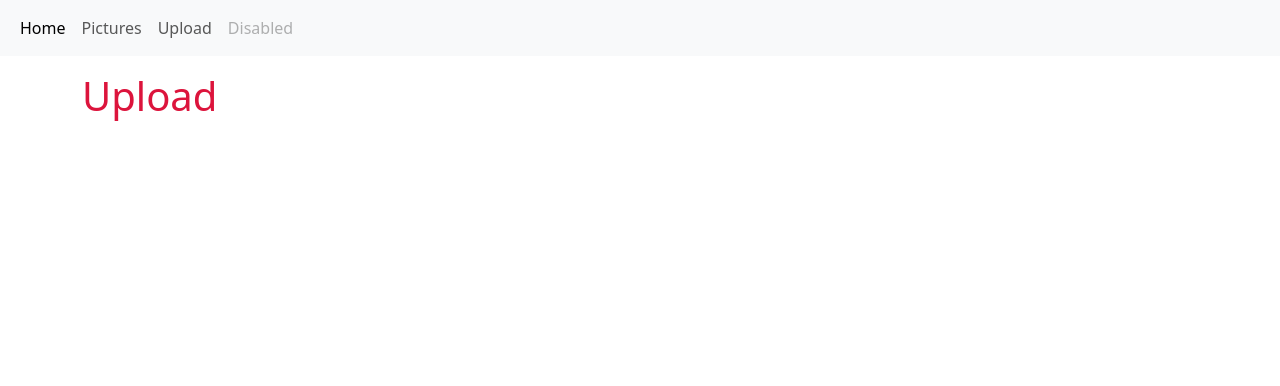
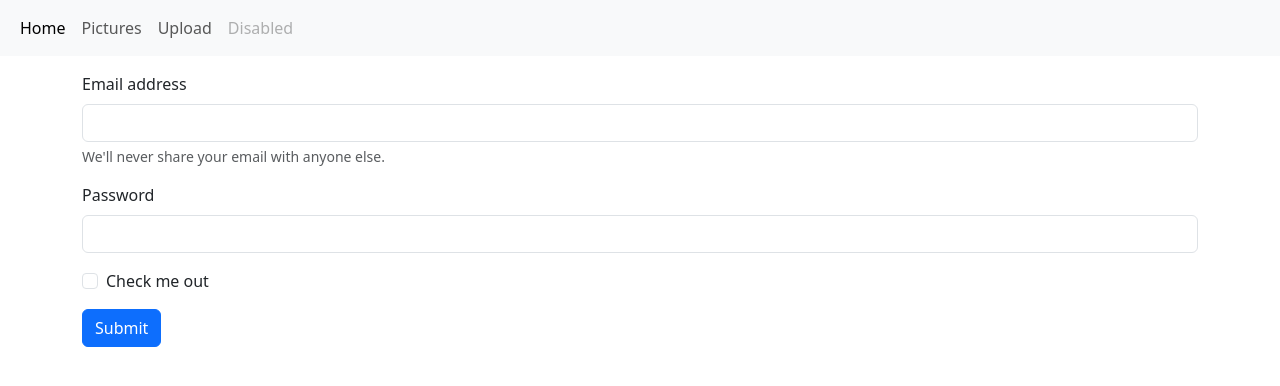
Before and after one commit to VladSkopenko/App_inst, a Django app: page /upload/ in a window 1280 px wide. Shown: the top 386 px of the page. Run offline with Django 5.2, Linux system fonts and the light colour scheme.

Commit message:
Added form for upload

```diff
--- a/app_inst/app_photo/Templates/app_photo/upload.html
+++ b/app_inst/app_photo/Templates/app_photo/upload.html
@@ -2,6 +2,21 @@
 
 {% block content %}
     <div class="container mt-3">
-        <h1>Upload</h1>
+        <form>
+            <div class="mb-3">
+                <label for="exampleInputEmail1" class="form-label">Email address</label>
+                <input type="email" class="form-control" id="exampleInputEmail1" aria-describedby="emailHelp">
+                <div id="emailHelp" class="form-text">We'll never share your email with anyone else.</div>
+            </div>
+            <div class="mb-3">
+                <label for="exampleInputPassword1" class="form-label">Password</label>
+                <input type="password" class="form-control" id="exampleInputPassword1">
+            </div>
+            <div class="mb-3 form-check">
+                <input type="checkbox" class="form-check-input" id="exampleCheck1">
+                <label class="form-check-label" for="exampleCheck1">Check me out</label>
+            </div>
+            <button type="submit" class="btn btn-primary">Submit</button>
+        </form>
     </div>
 {% endblock %}
```
Also changed, not shown: app_inst/db.sqlite3.
